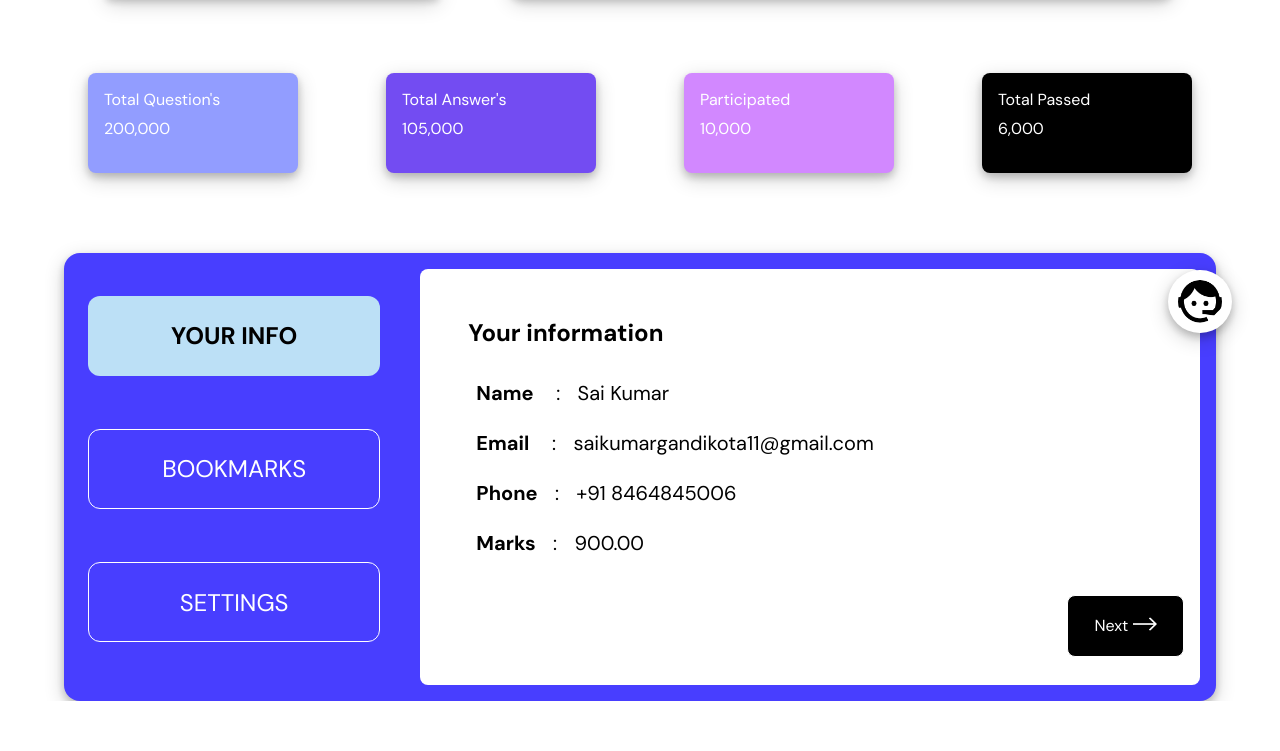
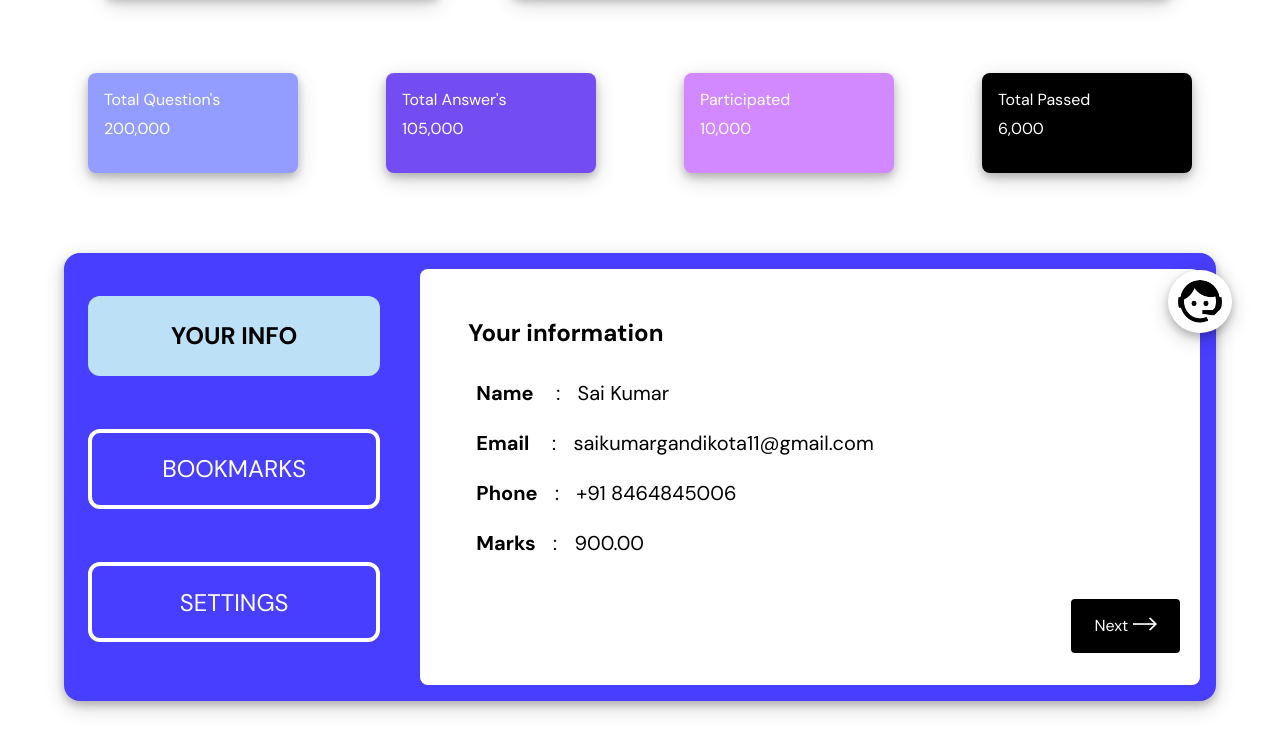
Before and after one commit to VenkatSaiKum/Microproject_1_Dappr_, a plain HTML site: page index.html in a window 1280 px wide. Shown: the part 459-1210 px from the top of the page. Before the commit the page ends 1160 px from the top, so only its background shows below. Drawn offline with Linux system fonts and the light colour scheme.

Commit message:
initial commit

```diff
--- a/index.html
+++ b/index.html
@@ -97,6 +97,8 @@
                     </div>
                   </div>
                 </section>
+                <section class="space">
+                </section>
                 <div class="fixed_logo">
                   <figure>
                     <img
--- a/style.css
+++ b/style.css
@@ -152,12 +152,18 @@ input[type="search"]::-webkit-search-cancel-button {
 .container_info {
     background-color: #483EFF;
     position: relative;
+    justify-content: center;
     top: 176px;
     display: flex;
     margin: 64px;
     border-radius: 16px;
     font-size: 20px;
     box-shadow: 0 4px 8px 0 rgba(0, 0, 0, 0.2), 0 6px 20px 0 rgba(0, 0, 0, 0.19);
+}
+.space {
+    display: flex;
+    margin: 65px;
+    padding: 50px;
 }
 .btn-text {
     font-size: 24px;
@@ -176,7 +182,7 @@ input[type="search"]::-webkit-search-cancel-button {
     margin-bottom: 16px;
     color: #fff;
     background-color: transparent;
-    border: 1px solid #fff;
+    border: 4px solid #fff;
     border-radius: 12px;
 }
 
```
